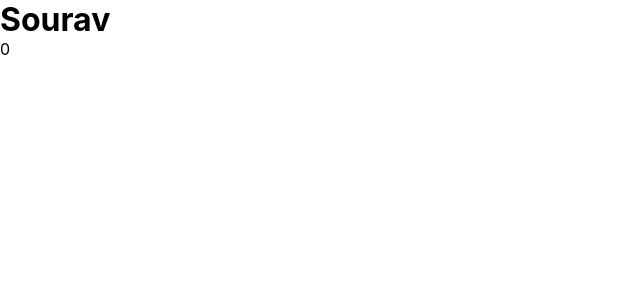
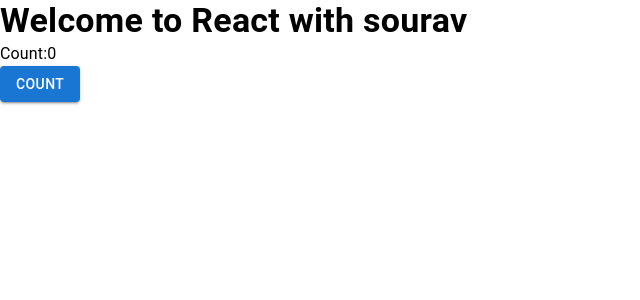
Before and after one commit to 77Anil/hostel-management, a React (Create React App) app: page / in a window 1280 px wide. Shown: the top 300 px of the page, without its empty margins (0-640 px from the left). Built offline with nearby package versions, Linux system fonts and the light colour scheme.

Commit message:
react router and material ui added.

```diff
--- a/package.json
+++ b/package.json
@@ -17,6 +17,7 @@
     "react": "^18.2.0",
     "react-dom": "^18.2.0",
     "react-redux": "^8.1.2",
+    "react-router-dom": "^6.15.0",
     "react-scripts": "5.0.1",
     "sass": "^1.64.2",
     "typescript": "^4.4.2",
--- a/src/app/App.tsx
+++ b/src/app/App.tsx
@@ -1,15 +1,24 @@
+import React from "react";
 import { Provider } from "react-redux";
+import { BrowserRouter, Route, Routes } from "react-router-dom";
 import Home from "../components/home";
 import { store } from "../feature/store";
-import "./App.css";
+import "./App.scss";
 
-function App() {
+export default function App(): JSX.Element {
   return (
     <Provider store={store}>
-      <h1>Sourav</h1>
-      <Home />
+      <Router />
     </Provider>
   );
 }
 
-export default App;
+function Router(): React.ReactElement {
+  return (
+    <BrowserRouter>
+      <Routes>
+        <Route path="/" element={<Home />} />
+      </Routes>
+    </BrowserRouter>
+  );
+}
--- a/src/components/home/home.tsx
+++ b/src/components/home/home.tsx
@@ -1,9 +1,27 @@
-import React from "react";
-import { useAppSelector } from "../../utils/hooks/reduxHooks";
+import { Button, Typography } from "@mui/material";
+import { increment } from "../../feature/counter/counterSlice";
+import { useAppDispatch, useAppSelector } from "../../utils/hooks/reduxHooks";
 
 function Home() {
+  const dispatch = useAppDispatch();
   const count = useAppSelector((state) => state.counter.value);
-  return <div>{count}</div>;
+
+  const handleCount = () => {
+    dispatch(increment());
+  };
+
+  return (
+    <main>
+      <Typography variant="h4" fontWeight="bold">
+        Welcome to React with sourav
+      </Typography>
+
+      <Typography>{`Count:${count}`}</Typography>
+      <Button variant="contained" onClick={handleCount}>
+        Count
+      </Button>
+    </main>
+  );
 }
 
 export default Home;
```
Also changed, not shown: src/app/App.scss (renamed from src/app/App.css), src/app/logo.svg (deleted), 1 other file (tests, documents, lock files or other folders).
